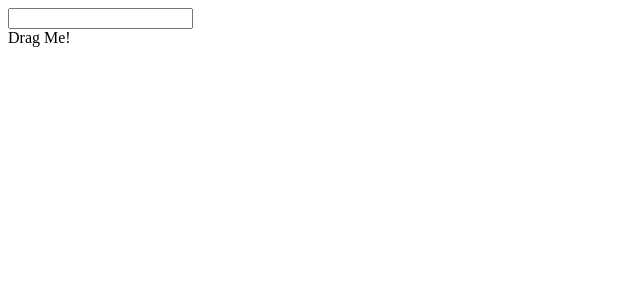
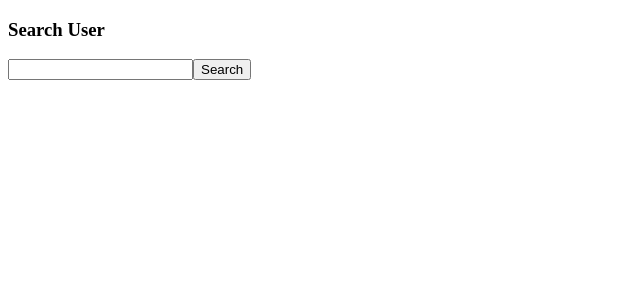
Before and after one commit to tcgilbert/rts, a React (Create React App) app: page / in a window 1280 px wide. Shown: the top 300 px of the page, without its empty margins (0-640 px from the left). Built offline with nearby package versions, Linux system fonts and the light colour scheme.

Commit message:
[classes] state with class components

```diff
--- /dev/null
+++ b/src/classes/FindUser.tsx
@@ -0,0 +1,49 @@
+import { Component } from "react";
+
+interface User {
+    name: string;
+    age: number;
+}
+
+interface FindUserProps {
+    users: User[];
+}
+
+interface FindUserState {
+    search: string;
+    user: User | undefined;
+}
+
+export class FindUser extends Component<FindUserProps> {
+    state: FindUserState = {
+        search: "",
+        user: undefined,
+    };
+
+    handleSearch = () => {
+        const foundUser = this.props.users.find((user) => {
+            return user.name === this.state.search;
+        });
+        this.setState({ user: foundUser });
+    };
+
+    render() {
+        return (
+            <div>
+                <h3>Search User</h3>
+                <input
+                    type="text"
+                    value={this.state.search}
+                    onChange={(e) => this.setState({ search: e.target.value })}
+                />
+                <button onClick={this.handleSearch}>Search</button>
+                <div>
+                    {this.state.user && this.state.user.name}
+                    {this.state.user && this.state.user.age}
+                </div>
+            </div>
+        );
+    }
+}
+
+export default FindUser;
--- a/src/index.tsx
+++ b/src/index.tsx
@@ -1,13 +1,21 @@
 import ReactDOM from "react-dom";
 import GuestList from "./state/GuestList";
-import FindUser from "./state/FindUser";
+// import FindUser from "./state/FindUser";
 import EventComponent from "./events/EventComponent";
+import FindUser from "./classes/FindUser";
+
+const users = [
+    { name: "Sarah", age: 20 },
+    { name: "Alex", age: 32 },
+    { name: "Samuel", age: 15 },
+];
 
 const App = () => {
     return (
         <div>
             {/* <FindUser /> */}
-            <EventComponent />
+            {/* <EventComponent /> */}
+            <FindUser users={users} />
         </div>
     );
 };
```
